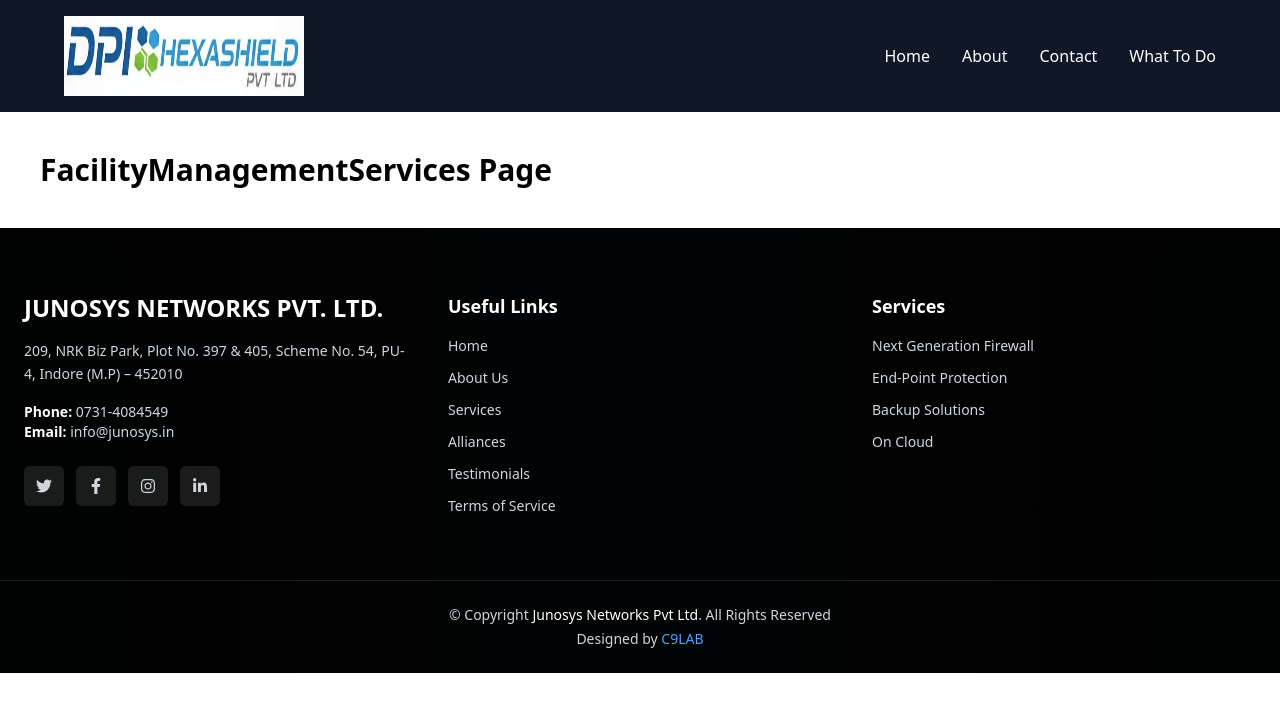
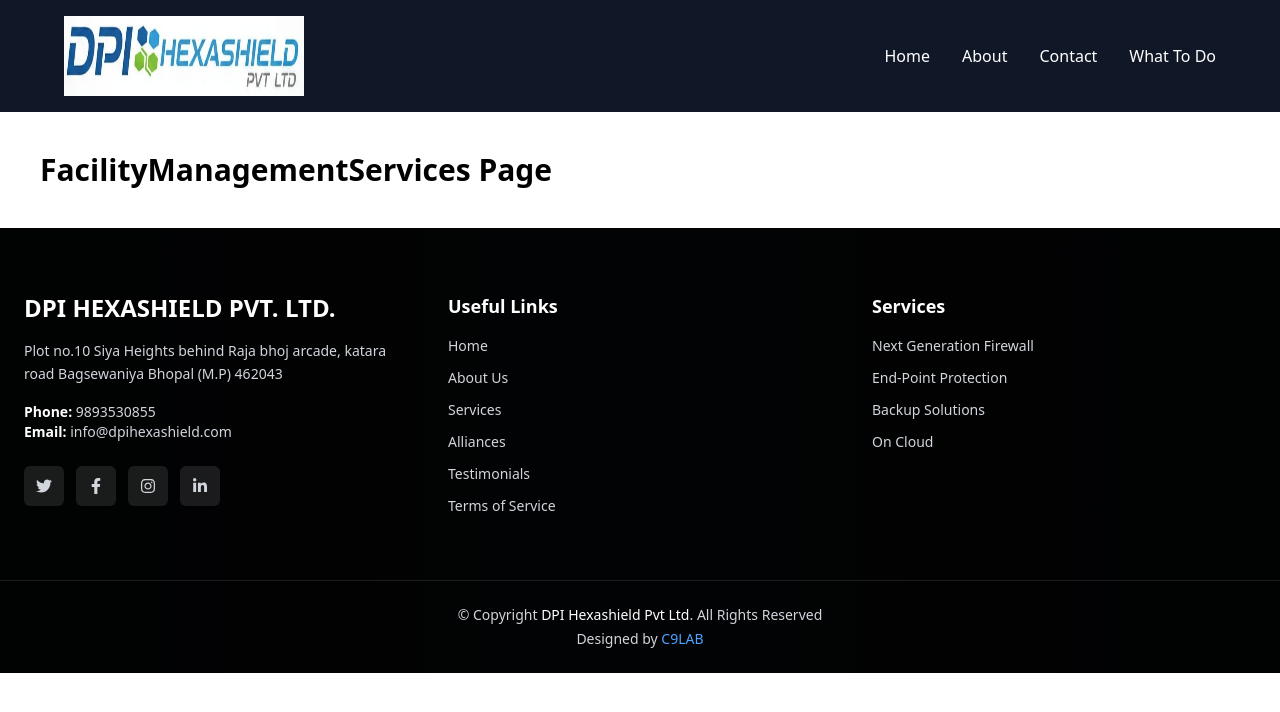
Before and after one commit to saiminfinite/DPI_hexa, a React (Vite) app: page /what-to-do/FacilityManagementServices in a window 1280 px wide. Shown: the top 712 px of the page. Built offline with nearby package versions, Linux system fonts and the light colour scheme.

Commit message:
Changes in footer

```diff
--- a/src/Components/Footer/Footer.jsx
+++ b/src/Components/Footer/Footer.jsx
@@ -12,21 +12,20 @@
         {/* LEFT COLUMN */}
         <div>
           <h2 className="text-2xl font-bold text-white mb-4">
-            JUNOSYS NETWORKS PVT. LTD.
+            DPI HEXASHIELD PVT. LTD.
           </h2>
 
           <p className="text-sm leading-relaxed">
-            209, NRK Biz Park, Plot No. 397 & 405, Scheme No. 54, PU-4,
-            Indore (M.P) – 452010
+            Plot no.10 Siya Heights behind Raja bhoj arcade, katara road Bagsewaniya Bhopal (M.P) 462043
           </p>
 
           <p className="mt-4 text-sm">
-            <span className="font-semibold text-white">Phone:</span> 0731-4084549
+            <span className="font-semibold text-white">Phone:</span> 9893530855
           </p>
 
           <p className="text-sm">
             <span className="font-semibold text-white">Email:</span>{" "}
-            info@junosys.in
+            info@dpihexashield.com
           </p>
 
           {/* SOCIAL ICONS */}
@@ -81,7 +80,7 @@
       <div className="relative border-t border-white/10 text-center py-6 text-sm">
         <p>
           © Copyright <span className="text-white font-medium">
-            Junosys Networks Pvt Ltd
+            DPI Hexashield Pvt Ltd
           </span>. All Rights Reserved
         </p>
         <p className="mt-1">
```
